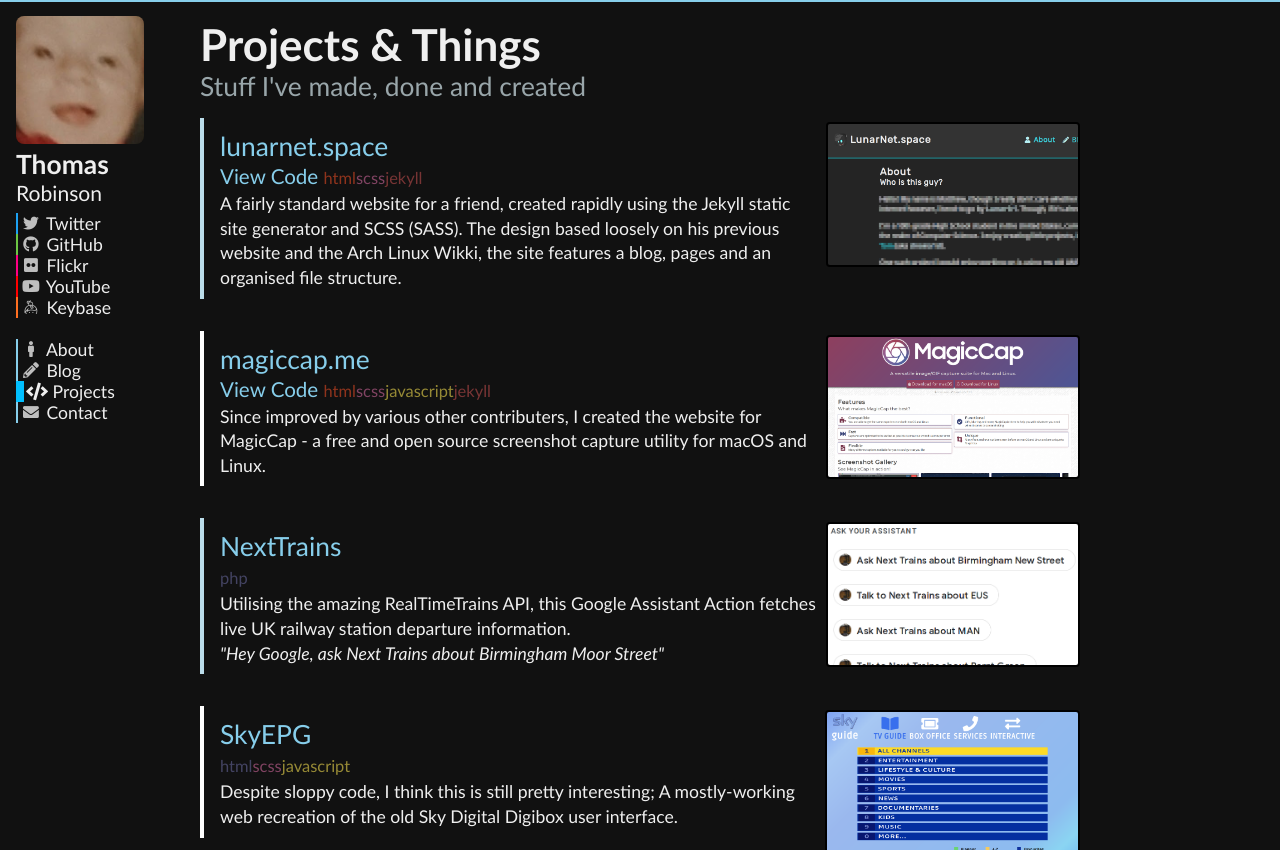
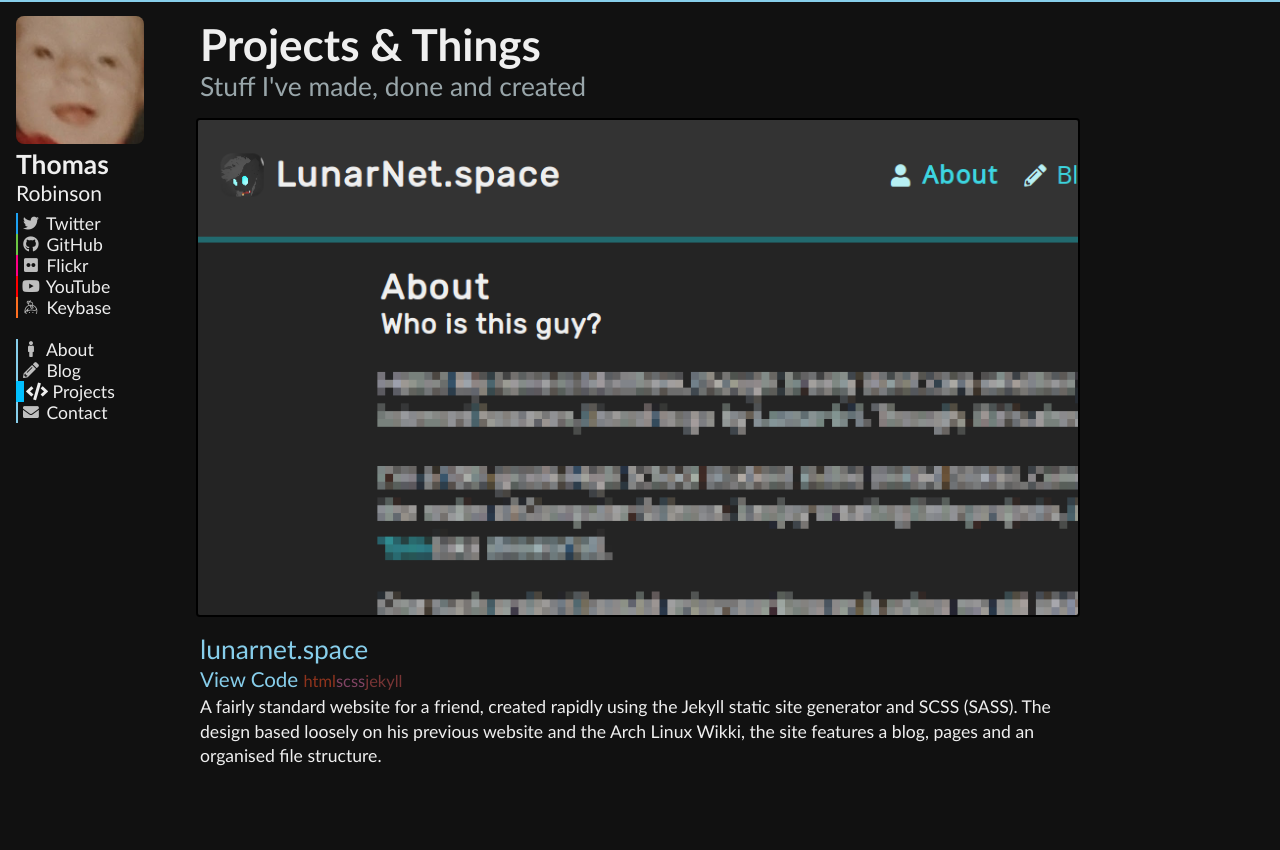
Before and after one commit to tomfishemoji/tomfishemoji.github.io, a Jekyll site: the page built from projects.html, in a window 1280 px wide and 1400 px high. Shown: the top 850 px of the window. Built offline with Jekyll 4.4.1, drawn with Linux system fonts in a browser that asks for light colours; grey boxes are pictures that could not be loaded.

Commit message:
Guess who forgot about small screens (projects page)

```diff
--- a/css/pages/projects.css
+++ b/css/pages/projects.css
@@ -31,6 +31,20 @@
   border: 2px solid #000;
 }
 
+@media screen and (max-width: 80em) {
+  li.project {
+    padding: 0;
+    margin-bottom: 96px;
+    border-left: none !important;
+  }
+
+  li.project img {
+    width: 100%;
+    height: auto;
+    max-height: none;
+    margin: 0 0 16px 0;
+  }
+}
 span.lang {
   font-size: 0.8em;
   opacity: 0.6;
```
